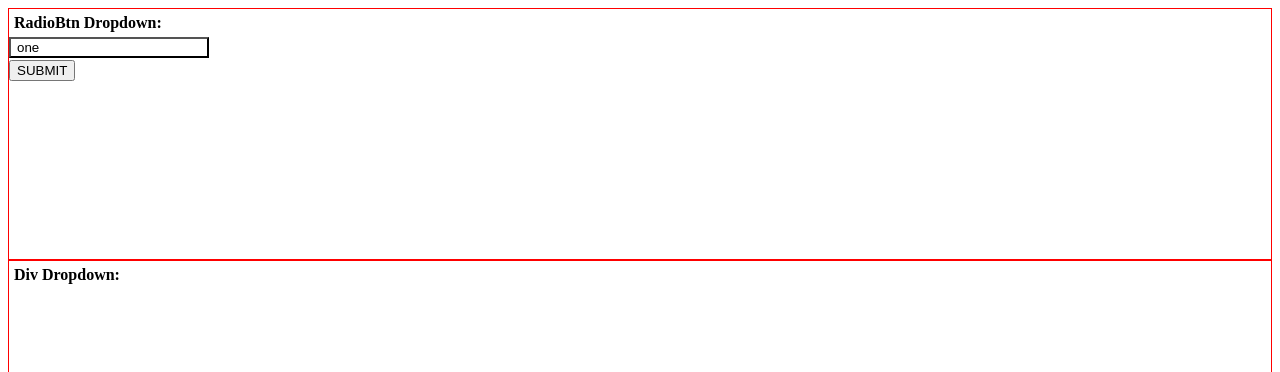
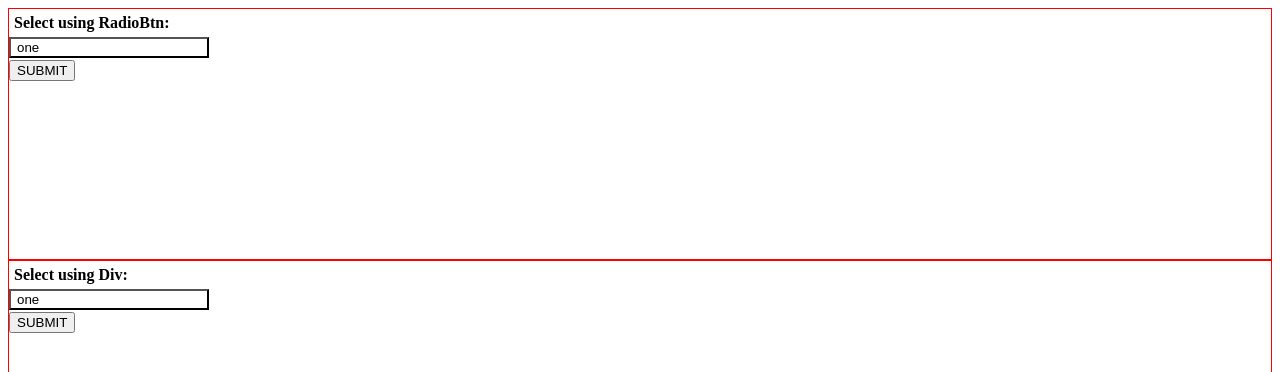
Before and after one commit to PieterJanDelbecke/react-test-app, a React (Vite) app: page / in a window 1280 px wide. Shown: the top 372 px of the page. Built offline with nearby package versions, Linux system fonts and the light colour scheme.

Commit message:
select using div

```diff
--- a/src/components/home.jsx
+++ b/src/components/home.jsx
@@ -1,7 +1,8 @@
 import React from "react";
 import styled from "@emotion/styled";
 
-import RadioBtnSelect from "./select-radio-btn";
+import SelectRadioBtn from "./select-radio-btn";
+import SelectDiv from "./select-div";
 
 const Container = styled.div`
   border: 1px solid red;
@@ -16,11 +17,12 @@ function Home() {
   return (
     <>
       <Container>
-        <Header>RadioBtn Dropdown:</Header>
-        <RadioBtnSelect />
+        <Header>Select using RadioBtn:</Header>
+        <SelectRadioBtn />
       </Container>
       <Container>
-        <Header>Div Dropdown:</Header>
+        <Header>Select using Div:</Header>
+        <SelectDiv />
       </Container>
     </>
   );
--- a/src/components/select-div.jsx
+++ b/src/components/select-div.jsx
@@ -1,7 +1,38 @@
 import { useState } from "react";
+import styled from "@emotion/styled";
+
+const DropdownForm = styled.form`
+  position: relative;
+  width: 200px;
+`;
+
+const DropdownButton = styled.button`
+  background-color: white;
+  display: flex;
+  width: 200px;
+  justify-content: space-between;
+  margin-bottom: 2px;
+`;
+
+const Content = styled.div`
+  background-color: yellow;
+  width: 200px;
+  max-height: ${(props) => (props.open ? "max-content" : "0px")};
+  overflow: hidden;
+`;
+
+const Option = styled.div`
+  position: relative;
+  display: flex;
+  height: 24px;
+  border: 1px solid red;
+`;
+
+const CheckIconDiv = styled.div`
+  width: 20px;
+`;
 
 function SelectDiv() {
-  const [open, setOpen] = useState(false);
   const options = [
     { id: "001", label: "one" },
     { id: "002", label: "two" },
@@ -10,10 +41,40 @@ function SelectDiv() {
     { id: "005", label: "five" },
   ];
 
+  const [open, setOpen] = useState(false);
+  const [selectedOption, setSelectedOption] = useState(options[0].label);
+
+  const save = (e) => {
+    e.preventDefault();
+    const formData = new FormData(e.target);
+    console.log([...formData.entries()]);
+  };
+
+  const handleClick = (option) => {
+    console.log(option.id, option.label);
+    setSelectedOption(option.label);
+  };
+
   return (
-    <>
-      <div>SelectDiv</div>
-    </>
+    <DropdownForm onSubmit={save}>
+      <DropdownButton type="button" onClick={() => setOpen((prev) => !prev)}>
+        {selectedOption}
+      </DropdownButton>
+      <Content open={open}>
+        {options.map((option) => (
+          <>
+            <Option key={option.id} onClick={() => handleClick(option)}>
+              <CheckIconDiv>
+                {selectedOption === option.label && <label>v</label>}
+              </CheckIconDiv>
+              {option.label}
+            </Option>
+          </>
+        ))}
+      </Content>
+      <input name="numbers" value={selectedOption || ""} hidden readOnly />
+      <button>SUBMIT</button>
+    </DropdownForm>
   );
 }
 
--- a/src/components/select-radio-btn.jsx
+++ b/src/components/select-radio-btn.jsx
@@ -13,6 +13,7 @@ const DropdownButton = styled.button`
   justify-content: space-between;
   margin-bottom: 2px;
 `;
+
 const Content = styled.div`
   background-color: yellow;
   width: 200px;
@@ -22,6 +23,7 @@ const Content = styled.div`
 
 const Option = styled.div`
   position: relative;
+  display: flex;
   height: 24px;
   border: 1px solid red;
 `;
@@ -29,6 +31,10 @@ const Input = styled.input``;
 
 const Label = styled.label`
   margin-left: 10px;
+`;
+
+const CheckIconDiv = styled.div`
+  width: 20px;
 `;
 
 function SelectRadioBtn({}) {
@@ -61,6 +67,9 @@ function SelectRadioBtn({}) {
       <Content open={open}>
         {options.map((option) => (
           <Option key={option.id} onClick={() => handleClick(option)}>
+            <CheckIconDiv>
+              {selectedOption === option.label && <label>v</label>}
+            </CheckIconDiv>
             <input
               type="radio"
               id={option.id}
```
